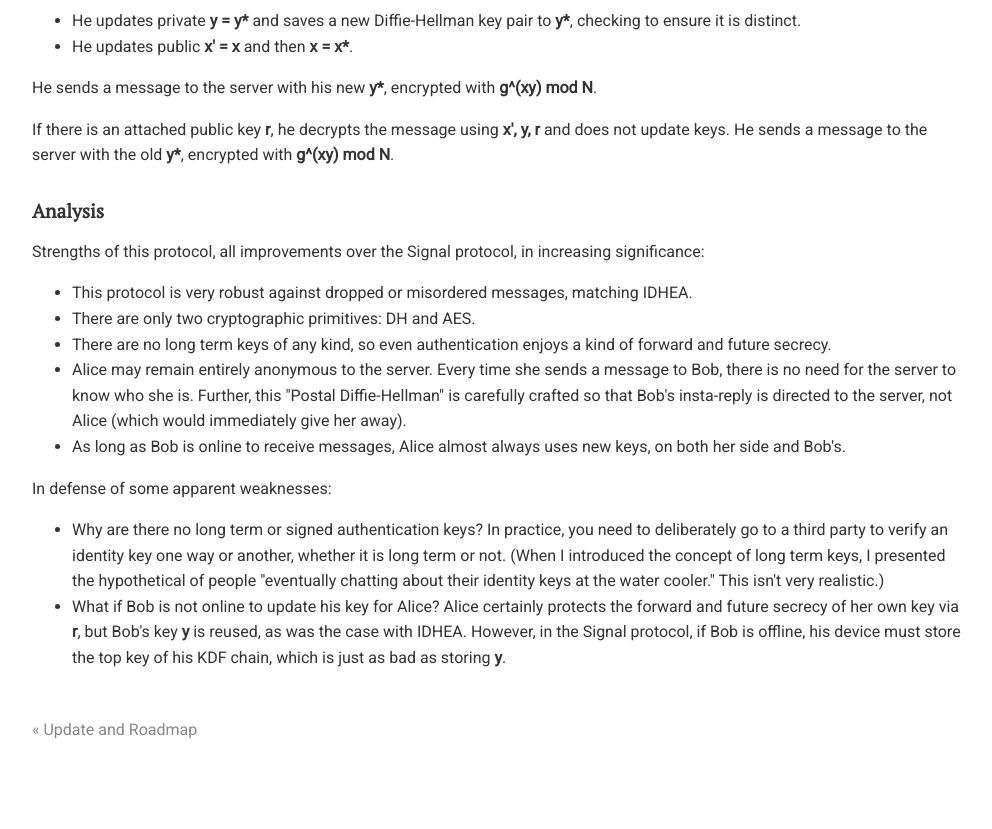
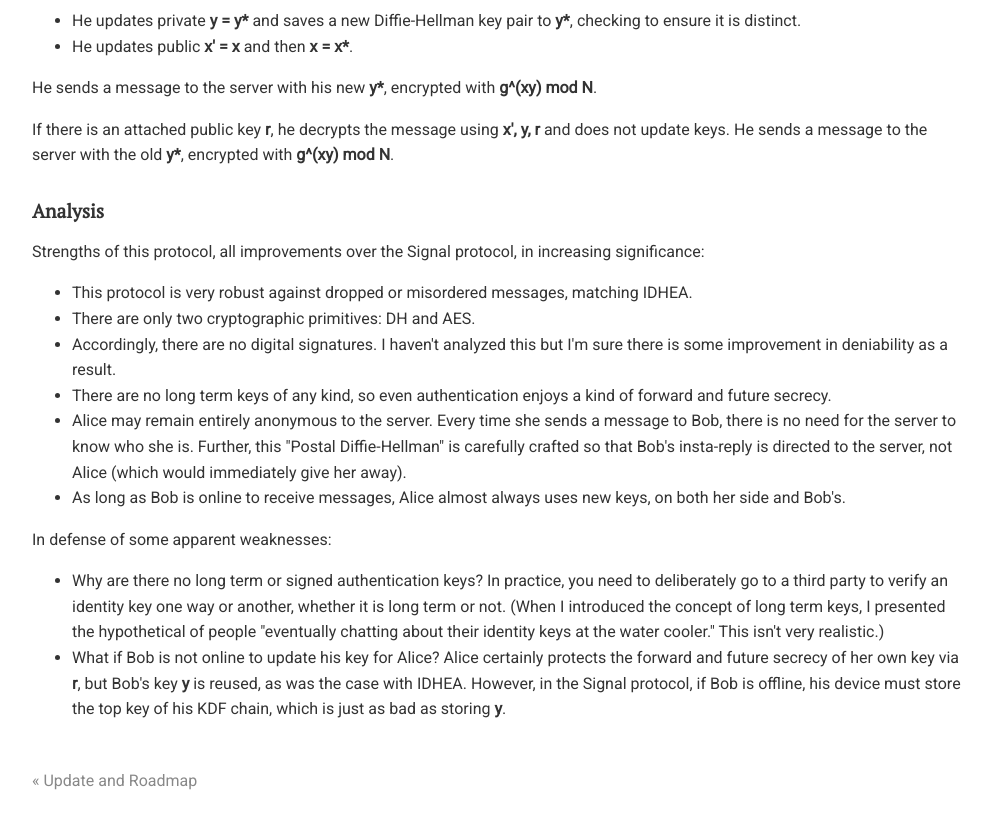
Before and after one commit to chatscrypt/chatscrypt.github.io, a Jekyll site: the page built from _posts/2020-02-06-the-chatscrypt-architecture-part-v-revisiting-the-postal-delivery-model.html, in a window 1280 px wide and 900 px high, scrolled down 2398 px. Shown: the top 829 px of the window, without its empty margins (143-1135 px from the left). Built offline with Jekyll 4.4.1, drawn with Linux system fonts in a browser that asks for light colours; comment, search, counter and statistics services are not loaded.

Commit message:
Update 2020-02-06-the-chatscrypt-architecture-part-v-revisiting-the-postal-delivery-model.html

```diff
--- a/_posts/2020-02-06-the-chatscrypt-architecture-part-v-revisiting-the-postal-delivery-model.html
+++ b/_posts/2020-02-06-the-chatscrypt-architecture-part-v-revisiting-the-postal-delivery-model.html
@@ -100,6 +100,8 @@ Strengths of this protocol, all improvements over the Signal protocol, in increa
 
 <li>There are only two cryptographic primitives: DH and AES.
 
+<li>Accordingly, there are no digital signatures. I haven't analyzed this but I'm sure there is some improvement in deniability as a result.
+
 <li>There are no long term keys of any kind, so even authentication enjoys a kind of forward and future secrecy.
 
 <li>Alice may remain entirely anonymous to the server. Every time she sends a message to Bob, there is no need for the server to know who she is. Further, this "Postal Diffie-Hellman" is carefully crafted so that Bob's insta-reply is directed to the server, not Alice (which would immediately give her away).
```
